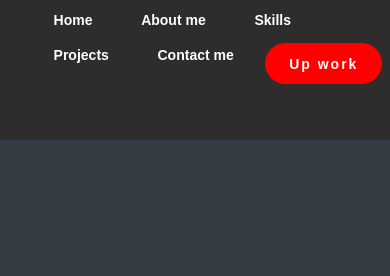
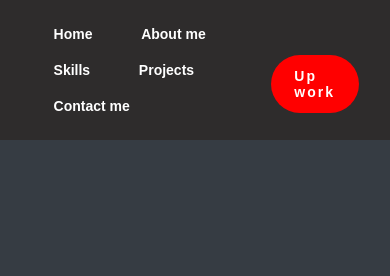
Before and after one commit to EYADO12/protfolio, a plain HTML site: page index.html in a window 390 px wide. Shown: the top 276 px of the page. Drawn offline with Linux system fonts and the light colour scheme.

Commit message:
Update style.css

```diff
--- a/style.css
+++ b/style.css
@@ -302,22 +302,20 @@ span {
         font-size: 14px;
         height: 10vh;
         padding-bottom: 7em;
-        flex-direction: column;
     }
 
     .home nav ul{
         position: relative;
-        top: -40px;
+        top: 2em;
     }
 
     .home h2 {
-        display:none;
+        display: none;
     }
 
     .home nav .btn{
         position: relative;
-        left: 9.2em;
-        top: -5em;
+        top: 3em;
     }
 
     .content{
@@ -331,7 +329,6 @@ span {
 
     .about .texts {
         margin-left: -80px;
-        height: 110vh;
         flex-shrink: 4;
     }
 
```
